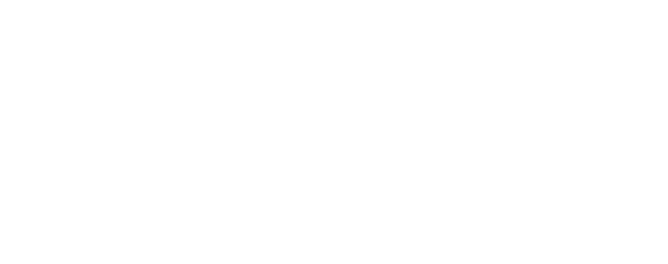
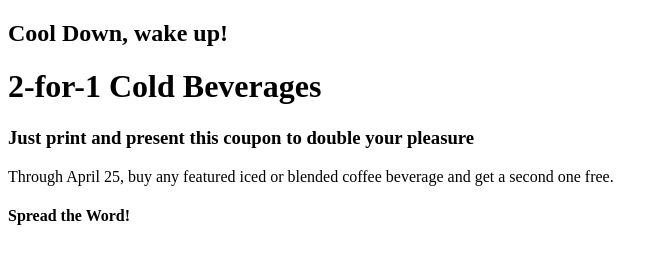
Before and after one commit to jblaeser/Coffee-Coupon, a plain HTML site: page index.html in a window 1280 px wide. Shown: the whole page, without its empty margins (0-668 px from the left). Drawn offline with Linux system fonts and the light colour scheme.

Commit message:
HTML Setup

```diff
--- a/index.html
+++ b/index.html
@@ -6,7 +6,19 @@
         <title>Coffee Coupon</title>
     </head>
     <body>
-
+        <div class="coupon">
+            <div class="header">
+                <h2>Cool Down, wake up!</h2>
+                <h1>2-for-1 Cold Beverages</h1>
+            </div>
+            <div class="information">
+                <h3>Just print and present this coupon to double your pleasure</h3>
+                <p>Through April 25, buy any featured iced or blended coffee beverage and get a second one free.</p>
+                <div class="button">
+                    <h4>Spread the Word!</h4>
+                </div>
+            </div>
+        </div>
 
 
     </body>
```
